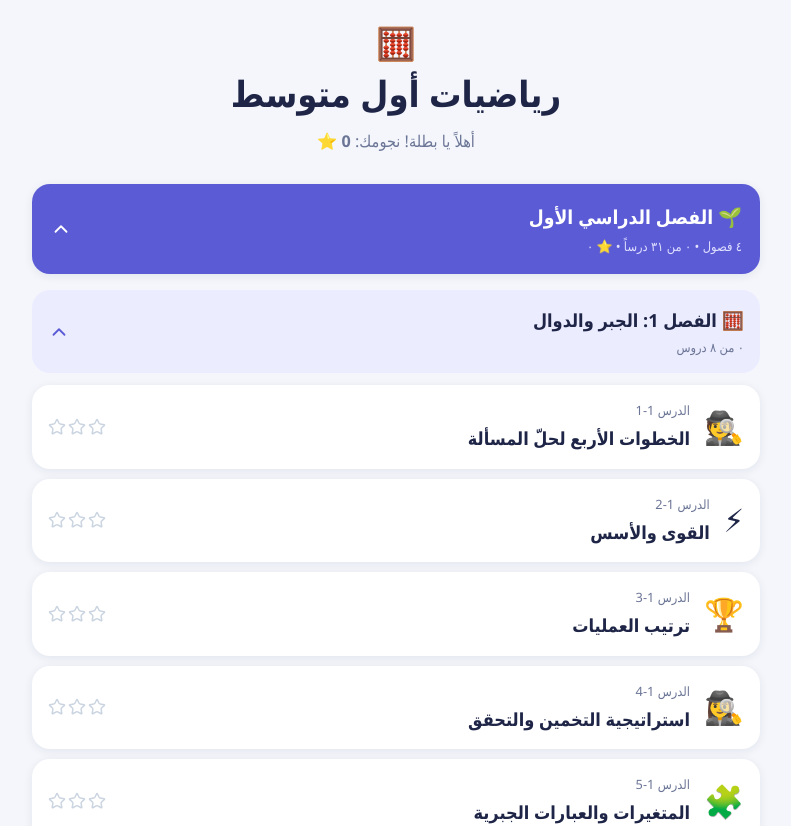
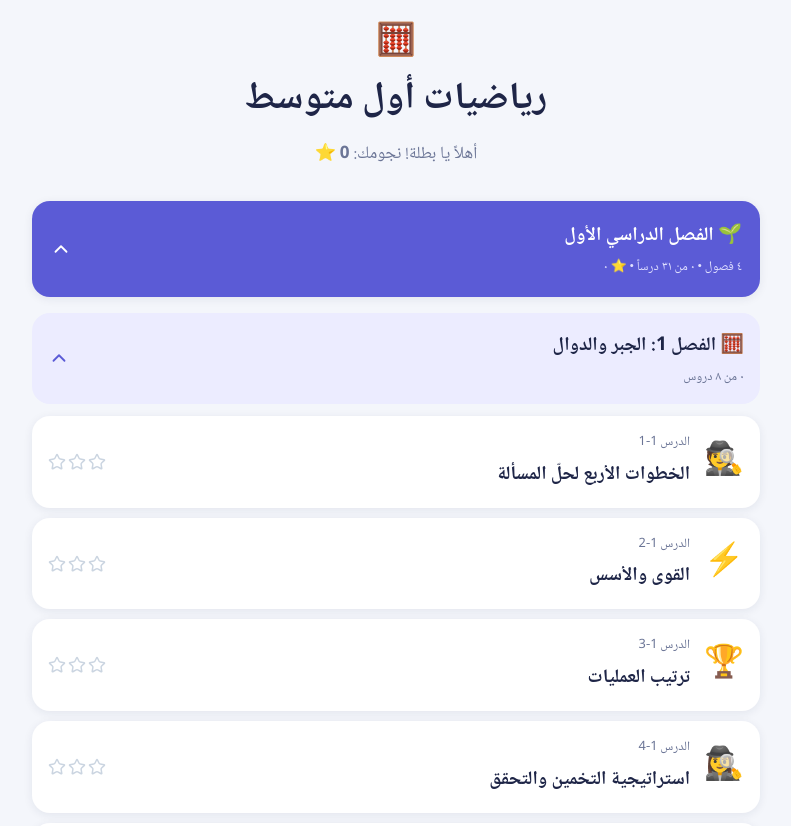
Before and after one commit to Abdurrahman515/math, a React (Vite) app: page / in a window 1280 px wide. Shown: the top 826 px of the page, without its empty margins (244-1035 px from the left). Built offline with nearby package versions, Linux system fonts and the light colour scheme.

Commit message:
font added

```diff
--- a/package.json
+++ b/package.json
@@ -12,6 +12,7 @@
     "pwa-assets": "pwa-assets-generator --preset minimal-2023 public/icon.svg"
   },
   "dependencies": {
+    "@fontsource/noto-naskh-arabic": "^5.3.0",
     "@fontsource/tajawal": "^5.3.0",
     "framer-motion": "^14.6.0",
     "jspdf": "^4.2.1",
--- a/src/index.css
+++ b/src/index.css
@@ -1,7 +1,17 @@
+@import '@fontsource/noto-naskh-arabic/arabic-400.css';
+@import '@fontsource/noto-naskh-arabic/arabic-700.css';
+@import '@fontsource/noto-naskh-arabic/latin-400.css';
+@import '@fontsource/noto-naskh-arabic/latin-700.css';
+
 :root{--bg:#f4f6fb;--card:#fff;--ink:#1e2547;--mut:#6b7596;--brand:#5b5bd6;--brand2:#ececff;--ok:#15803d;--okbg:#dcfce7;--no:#b91c1c;--nobg:#fee2e2;--tip:#92400e;--tipbg:#fef3c7;--line:#e2e6f3}
 *{box-sizing:border-box}
 html,body{margin:0}
-body{background:var(--bg);color:var(--ink);font-family:"Segoe UI",Tahoma,"Noto Sans Arabic",system-ui,sans-serif;font-size:18px;line-height:1.8;-webkit-tap-highlight-color:transparent}
+body{background:var(--bg);color:var(--ink);font-family: 'Noto Naskh Arabic', 'Amiri', 'Geeza Pro', 'Traditional Arabic', serif;font-size:19px;line-height:2;-webkit-tap-highlight-color:transparent}
+input,
+textarea,
+select {
+  font: inherit;
+}
 button{font:inherit;cursor:pointer}
 .app{max-width:760px;margin:0 auto;padding:0 16px calc(120px + env(safe-area-inset-bottom))}
 .m{unicode-bidi:isolate;font-weight:700;white-space:nowrap}
```
Also changed, not shown: 1 other file (tests, documents, lock files or other folders).
